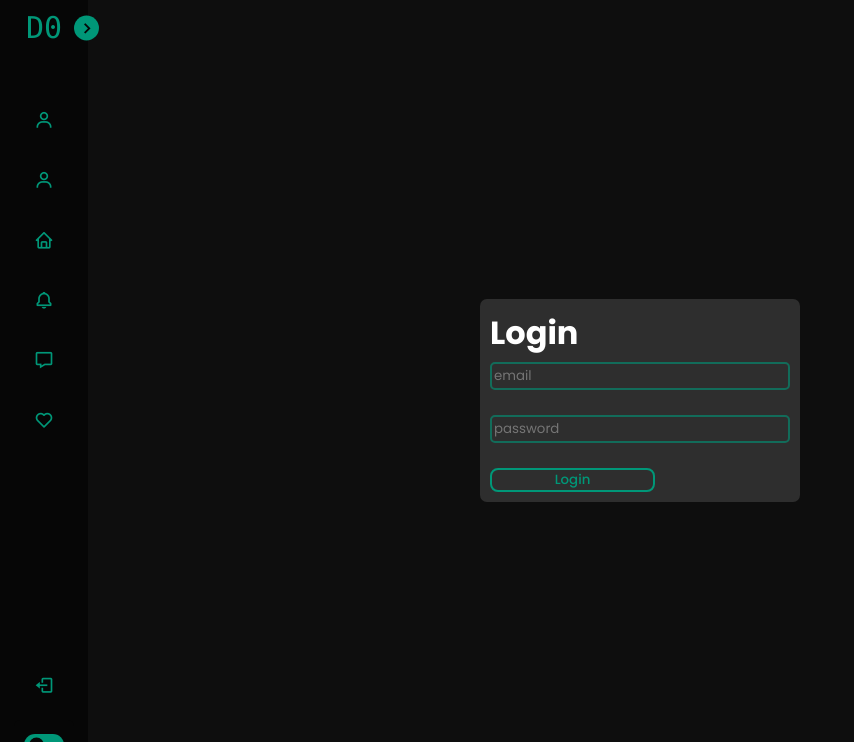
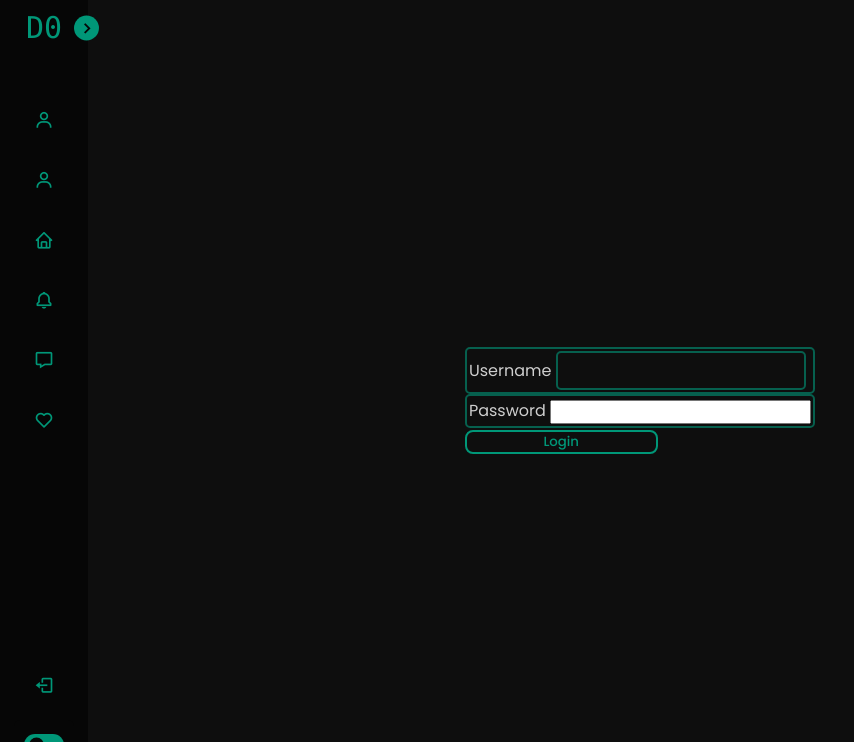
Before and after one commit to GermanBorovets/DevsOnly, a Django app: page /login/ in a window 1280 px wide. Shown: the top 742 px of the page, without its empty margins (0-854 px from the left). Run offline with Django 4.2, Linux system fonts and the light colour scheme; parts of the project's set-up code (start-up, migrations or seed data) failed here and were passed over; some libraries are stand-ins or nearby versions; some web fonts are replaced.

Commit message:
Fix login

```diff
--- a/devsonly_web/main/templates/pages/login.html
+++ b/devsonly_web/main/templates/pages/login.html
@@ -1,15 +1,19 @@
 {% extends 'base/base.html' %}
 {% block content %}
-<div class="wellcum_bod">
-    <form action="/login/" method="POST" class="wellcum_block">
-        {% csrf_token %}
-        <h1 class="Reg_logo">Login</h1>
-        <input type="email" name="email" placeholder="email" required="" id="id_email" class="wellcum_imp">
+    <div class="wellcum_bod">
+        <form action = '/login/' method = 'POST'>
+            {% csrf_token %}
+            {% for item in form %}
+            <div class="wellcum_imp">
+            {{ item.label }} {{ item }}
+            </div>
+            {% endfor %}
+          <input type="submit" value="Login" class="wellcum_button">
+        </form>
         <br>
-        <input type="password" name="password" placeholder="password" maxlength="24" required="" id="id_password"
-            class="wellcum_imp">
         <br>
-        <input type="submit" value="Login" class="wellcum_button">
-    </form>
-</div>
+        {% for message in messages %}
+            {{ message }}
+        {% endfor %}
+    </div>
 {% endblock %}
--- a/devsonly_web/main/views/registration.py
+++ b/devsonly_web/main/views/registration.py
@@ -62,30 +62,8 @@
                                 username=data['username'],
                                 password=data['password'])
             if user is not None:
-#                 login(request, user)
-#                 HttpResponseRedirect('/')
-#                 messages.add_message(request,
-#                                      messages.SUCCESS,
-#                                      "Авторизация успешна")
-# =======
-                if user.is_banned or BannedIPs.objects.filter(IP=get_ip(request)):
-                    if user.unban_date is None:
-                        messages.error(request, "You are banned")
-                    elif datetime.now(tz=timezone(offset=timedelta(hours=0))) < user.unban_date:
-                        messages.error(request, f"You are banned until "
-                                                f"{user.unban_date.strftime('%H:%M:%S %d.%m.%Y')} UTC")
-                    else:
-                        user.nwarns = 0
-                        user.is_banned = False
-                        user.unban_date = None
-                        user.save()
-
-                else:
-                    login(request, user)
-                    HttpResponseRedirect('/')
-                    messages.add_message(request,
-                                         messages.SUCCESS,
-                                         "Login succesful")
+                login(request, user)
+                return HttpResponseRedirect('/')
             else:
                 messages.add_message(request,
                                      messages.ERROR,
--- a/devsonly_web/main/views/social.py
+++ b/devsonly_web/main/views/social.py
@@ -182,7 +182,6 @@
     return render(request, 'pages/post.html', context)
 
 
-@login_required
 def edit_post_page(request, post_id):
     context = {}
     logger = init_logger(__name__)
```
